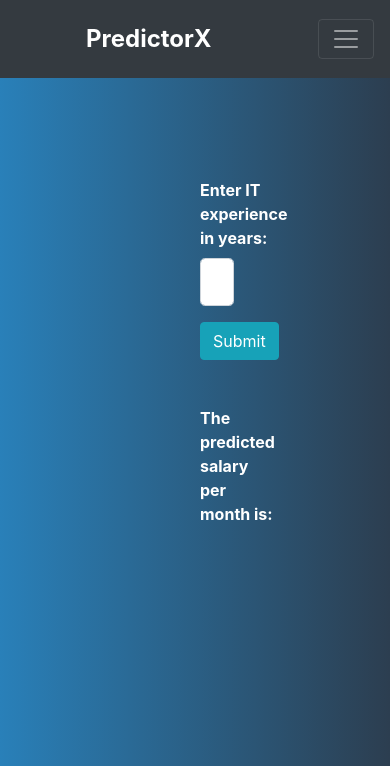
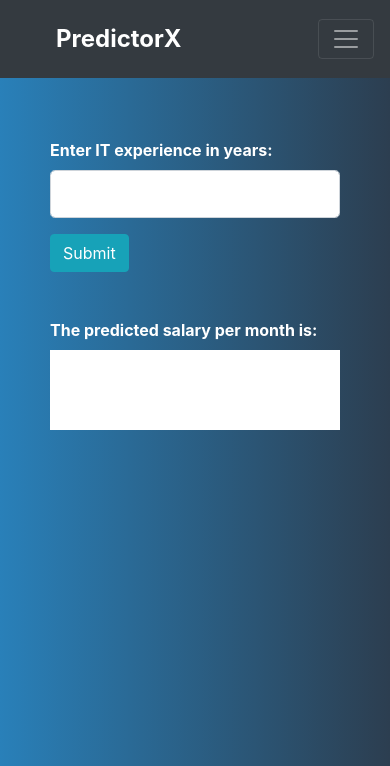
Before and after one commit to devjeetroy98/Salary-Predictor, a Flask app: page / in a window 390 px wide; the page is wider, and only the part inside the window is pictured. Shown: the top 766 px of that part. Run offline with Flask 2, Linux system fonts and the light colour scheme; some libraries are stand-ins or nearby versions.

Commit message:
CSS fixed

```diff
--- a/static/style.css
+++ b/static/style.css
@@ -38,3 +38,33 @@ label{
     margin-left: 200px;
     margin-right: 200px;
 }
+
+@media only screen and (max-width: 600px) {
+    .navbar-brand{
+        margin-left: 40px;
+        font-size: 24px;
+        font-weight: bold;
+    }
+    form{
+        align-content: center;
+        margin-left: 50px;
+        margin-right: 50px;
+        margin-top: 60px;
+    }
+    .predictable{
+        margin-left: 50px;
+        margin-right: 50px;
+        text-align: center;
+        background-color: white;
+        color: black;
+        font-weight: bold;
+        height: 80px;
+        padding-top: 25px;
+        font-size: 18px;
+    }
+    .l2{
+        margin-top: 30px;
+        margin-left: 50px;
+        margin-right: 50px;
+    }
+  }
```
